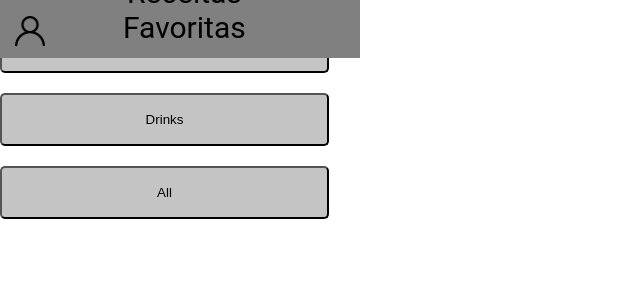
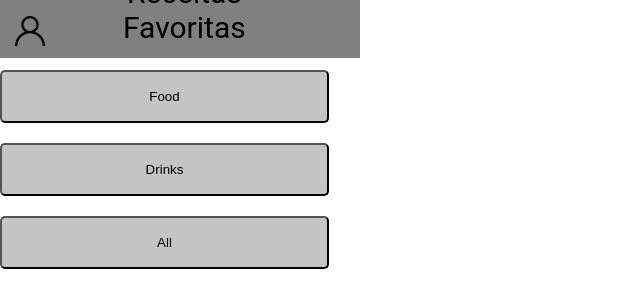
Before and after one commit to tryber/sd-03-recipes-app-04, a React (Create React App) app: page /receitas-favoritas in a window 1280 px wide. Shown: the top 308 px of the page, without its empty margins (0-640 px from the left). Built offline with nearby package versions, Linux system fonts and the light colour scheme.

Commit message:
minor adjustments

```diff
--- a/src/App.css
+++ b/src/App.css
@@ -91,3 +91,7 @@ p {
 .search-area {
   margin-top: 50px;
 }
+
+.favorite-filter-buttons {
+  margin-top: 50px;
+}
--- a/src/components/FavoriteRecipes.jsx
+++ b/src/components/FavoriteRecipes.jsx
@@ -27,7 +27,7 @@ function getFavorites(setFavorites) {
 
 function renderfilterButtons(setFavorites) {
   return (
-    <div>
+    <div className="favorite-filter-buttons">
       <button
         data-testid="filter-by-food-btn"
         onClick={() => filterBy(setFavorites, 'comida')}
```
